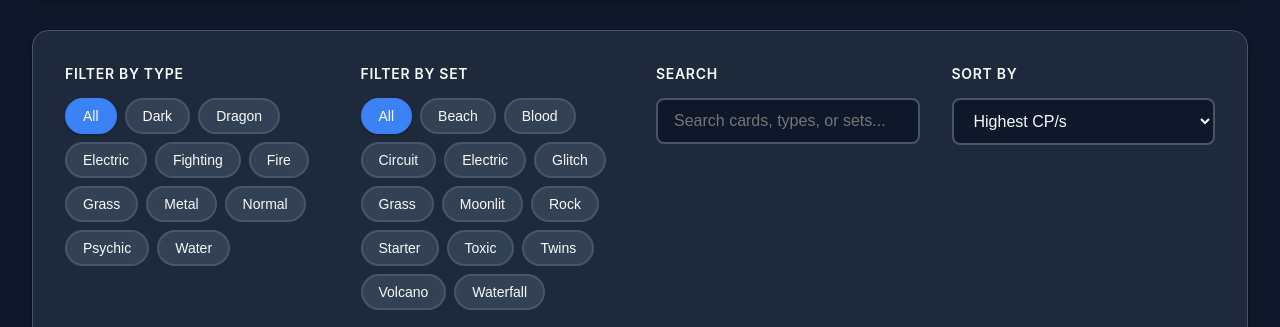
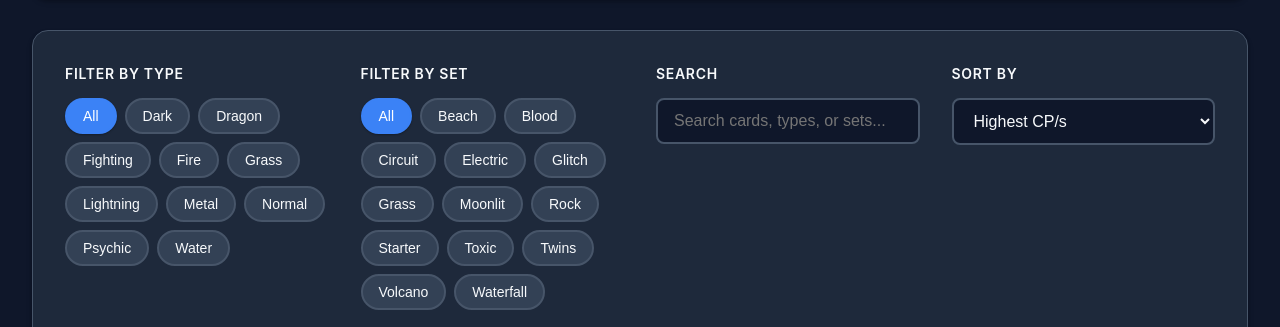
Before and after one commit to arxzez/Grow-a-Collection-Index, a plain HTML site: page index.html in a window 1280 px wide. Shown: the part 473-800 px from the top of the page. Drawn offline with Linux system fonts and the light colour scheme.

Commit message:
Update index.html
electric typing -> lightning

```diff
--- a/index.html
+++ b/index.html
@@ -448,7 +448,7 @@
 -----Starter Set-----
 Flamlett - CP/s: 1 - Type: Fire - Chance 1/4 | Flamlett Holo - CP/s: 1 - Type: Fire - Chance 1/40 | Grattata - CP/s: 1 - Type: Grass - Chance 1/4 | Grattata Holo - CP/s: 1 - Type: Grass - Chance 1/40 | Waterpie - CP/s: 1 - Type: Water - Chance 1/4 | Waterpie Holo - CP/s: 1 - Type: Water - Chance 1/40 | Flamtrio - CP/s: 1 - Type: Fire - Chance 1/12 | Flamtrio Holo - CP/s: 1 - Type: Fire - Chance 1/120 | Graticate - CP/s: 2 - Type: Grass - Chance 1/15 | Graticate Holo - CP/s: 2 - Type: Grass - Chance 1/150 | Coralpod - CP/s: 2 - Type: Water - Chance 1/20 | Coralpod Holo - CP/s: 2 - Type: Water - Chance 1/200 | Grensir - CP/s: 2 - Type: Grass - Chance 1/30 | Grensir Holo - CP/s: 2 - Type: Grass - Chance 1/300 | Aquafree - CP/s: 3 - Type: Water - Chance 1/60 | Aquafree Shiny - CP/s: 4 - Type: Water - Chance 1/1,333 |
 -----Electric Set-----
-| Zeeble - CP/s: 2 - Type: Electric - Chance 1/4 | Zeeble Holo - CP/s: 2 - Type: Electric - Chance 1/38 | Polygon - CP/s: 2 - Type: Electric - Chance 1/4 | Polygon Holo - CP/s: 3 - Type: Electric - Chance 1/44 | Dudos - CP/s: 3 - Type: Electric - Chance 1/5 | Dudos Holo - CP/s: 3 - Type: Electric - Chance 1/53 | Trakuna - CP/s: 3 - Type: Electric - Chance 1/7 | Trakuna Holo - CP/s: 3 - Type: Electric - Chance 1/66 | Elestar - CP/s: 3 - Type: Electric - Chance 1/9 | Elestar Holo - CP/s: 3 - Type: Electric - Chance 1/88 | Dutres - CP/s: 4 - Type: Electric - Chance 1/35 | Dutres Shiny - CP/s: 6 - Type: Electric - Chance 1/785 | Electrill - CP/s: 4 - Type: Electric - Chance 1/53 | Electrill Shiny - CP/s: 6 - Type: Electric - Chance 1/1,178 | Stormstar - CP/s: 5 - Type: Electric - Chance 1/106 | Stormstar shiny - CP/s: 7 - Type: Electric - Chance 1/2,356 |
+| Zeeble - CP/s: 2 - Type: Lightning - Chance 1/4 | Zeeble Holo - CP/s: 2 - Type: Lightning - Chance 1/38 | Polygon - CP/s: 2 - Type: Lightning - Chance 1/4 | Polygon Holo - CP/s: 3 - Type: Lightning - Chance 1/44 | Dudos - CP/s: 3 - Type: Lightning - Chance 1/5 | Dudos Holo - CP/s: 3 - Type: Lightning - Chance 1/53 | Trakuna - CP/s: 3 - Type: Lightning - Chance 1/7 | Trakuna Holo - CP/s: 3 - Type: Lightning - Chance 1/66 | Elestar - CP/s: 3 - Type: Lightning - Chance 1/9 | Elestar Holo - CP/s: 3 - Type: Lightning - Chance 1/88 | Dutres - CP/s: 4 - Type: Lightning - Chance 1/35 | Dutres Shiny - CP/s: 6 - Type: Lightning - Chance 1/785 | Electrill - CP/s: 4 - Type: Lightning - Chance 1/53 | Electrill Shiny - CP/s: 6 - Type: Lightning - Chance 1/1,178 | Stormstar - CP/s: 5 - Type: Lightning - Chance 1/106 | Stormstar shiny - CP/s: 7 - Type: Lightning - Chance 1/2,356 |
 -----Twins Set-----
 | Niranda - CP/s: 4 - Type: Water - Chance 1/4 | Niranda Holo - CP/s: 4 - Type: Water - Chance 11/38 | Nirando - CP/s: 4 - Type: Fire - Chance 1/4 | Nirando Holo - CP/s: 4 - Type: Fire - Chance 1/44 | Nirina - CP/s: 5 - Type: Water - Chance 1/5 | Nirina Holo - CP/s: 6 - Type: Water - Chance 1/53 | Nirino - CP/s: 5 - Type: Water - Chance 1/7 | Nirino Holo - CP/s: 6 - Type: Water - Chance 1/66 | Carretch - CP/s: 7 - Type: Normal - Chance 1/9 | Carretch Shiny - CP/s: 10 - Type: Normal - Chance 1/196 | Niroqueen - CP/s: 8 - Type: Water - Chance 1/35 | Niroqueen Shiny - CP/s: 8 - Type: Water - Chance 1/784 | Niroking - CP/s: 8 - Type: Fire - Chance 1/53 | Niroking Shiny - CP/s: 12 - Type: Fire - Chance 1/1,176 | Snowlax - CP/s: 12 - Type: Water - Chance 1/132 | Snowlax Shiny - CP/s: 18 - Type: Water - Chance 1/2,939 |
 -----Blood Set-----
@@ -456,17 +456,17 @@ Flamlett - CP/s: 1 - Type: Fire - Chance 1/4 | Flamlett Holo - CP/s: 1 - Type: F
 -----Toxic Set-----
 | Vedra - CP/s: 10 - Type: Dark - Chance 1/4 | Vedra Holo - CP/s: 12 - Type: Dark - Chance 1/37  | Omini - CP/s: 10 - Type: Psychic - Chance 1/4 | Omini Holo - CP/s: 12 - Type: Psychic - Chance 1/44 | Vipill - CP/s: 10 - Type: Dark - Chance 1/5 | Vipill Holo - CP/s: 12 - Type: Dark - Chance 1/52 | Gantela - CP/s: 14 - Type: Dark - Chance 1/7 | Gantela Shiny - CP/s: 21 - Type: Dark - Chance 1/145 | Hydra - CP/s: 14 - Type: Dark - Chance 1/9 | Hydra Shiny - CP/s: 21 - Type: Dark - Chance 1/194 | Omaster - CP/s: 19 - Type: Psychic - Chance 1/40 | Omaster Shiny - CP/s: 28 - Type: Psychic - Chance 1/894 | Vipilltor - CP/s: 19 - Type: Dark - Chance 1/65 | Vipilltor Shiny - CP/s: 28 - Type: Dark - Chance 1/1,453 | Vipras - CP/s: 25 - Type: Dark - Chance 1/262 | Vipras Shiny - CP/s: 37 - Type: Dark - Chance 1/5,811 | Vipras Gold - CP/s: 50 - Type: Dark - Chance 1/26,150 |
 -----Circuit Set-----
-| Oddisch  - CP/s: 13 - Type: Electric - Chance 1/4 | Oddisch Holo - CP/s: 15 - Type: Electric - Chance 1/37  | Sparky - CP/s: 13 - Type: Electric - Chance 1/4 | Sparky Holo - CP/s: 15 - Type: Electric - Chance 1/43 | Elecmite - CP/s: 13 - Type: Electric - Chance 1/5 | Elecmite Holo - CP/s: 15 - Type: Electric - Chance 1/51 | Bloom - CP/s: 17 - Type: Electric - Chance 1/6 | Bloom Shiny - CP/s: 25 - Type: Electric - Chance 1/143 | Thunter - CP/s: 17 - Type: Electric - Chance 1/9 | Thunter Shiny - CP/s: 25 - Type: Electric - Chance 1/208 | Electron - CP/s: 24 - Type: Electric - Chance 1/47 | Electron Shiny - CP/s: 36 - Type: Electric - Chance 1/1,038 | Vilebulb - CP/s: 24 - Type: Electric - Chance 1/73 | Vilebulb Shiny - CP/s: 36 - Type: Electric - Chance 1/1,632 | Lightgar - CP/s: 30 - Type: Electric - Chance 1/514 | Lightgar Shiny - CP/s: 45 - Type: Electric - Chance 1/11,422 | Lightgar Gold - CP/s: 60 - Type: Electric - Chance 1/51,400 |
+| Oddisch  - CP/s: 13 - Type: Lightning - Chance 1/4 | Oddisch Holo - CP/s: 15 - Type: Lightning - Chance 1/37  | Sparky - CP/s: 13 - Type: Lightning - Chance 1/4 | Sparky Holo - CP/s: 15 - Type: Lightning - Chance 1/43 | Elecmite - CP/s: 13 - Type: Lightning - Chance 1/5 | Elecmite Holo - CP/s: 15 - Type: Lightning - Chance 1/51 | Bloom - CP/s: 17 - Type: Lightning - Chance 1/6 | Bloom Shiny - CP/s: 25 - Type: Lightning - Chance 1/143 | Thunter - CP/s: 17 - Type: Lightning - Chance 1/9 | Thunter Shiny - CP/s: 25 - Type: Lightning - Chance 1/208 | Electron - CP/s: 24 - Type: Lightning - Chance 1/47 | Electron Shiny - CP/s: 36 - Type: Lightning - Chance 1/1,038 | Vilebulb - CP/s: 24 - Type: Lightning - Chance 1/73 | Vilebulb Shiny - CP/s: 36 - Type: Lightning - Chance 1/1,632 | Lightgar - CP/s: 30 - Type: Lightning - Chance 1/514 | Lightgar Shiny - CP/s: 45 - Type: Lightning - Chance 1/11,422 | Lightgar Gold - CP/s: 60 - Type: Lightning - Chance 1/51,400 |
 -----Grass Set-----
 | Greeniwag - CP/s: 18 - Type: Grass - Chance 1/4 | Greeniwag Holo - CP/s: 21 - Type: Grass - Chance 1/37  | Eggsey - CP/s: 20 - Type: Grass - Chance 1/4 | Eggsey Shiny - CP/s: 30 - Type: Grass - Chance 1/96 | Luckytung - CP/s: 20 - Type: Grass - Chance 1/5 | Luckytung Shiny - CP/s: 30 - Type: Grass - Chance 1/116 | Greeniwhirl - CP/s: 20 - Type: Grass - Chance 1/7 | Greeniwhirl  Shiny - CP/s: 30 - Type: Grass - Chance 1/144 | Poisaur - CP/s: 21 - Type: Grass - Chance 1/9 | Poisaur Shiny - CP/s: 31 - Type: Grass - Chance 1/193 | Greeniwrath - CP/s: 27 - Type: Grass - Chance 1/47 | Greeniwrath Shiny - CP/s: 40 - Type: Grass - Chance 1/1,051 | Vinasaur - CP/s: 27 - Type: Grass - Chance 1/65 | Vinasaur Shiny - CP/s: 40 - Type: Grass - Chance 1/1,444 | Toxisaur - CP/s: 35 - Type: Grass - Chance 1/520 | Toxisaur Shiny - CP/s: 52 - Type: Grass - Chance 1/11,556 | Toxisaur Gold - CP/s: 70 - Type: Grass - Chance 1/52,000 |
 -----Rock Set-----
 | Flamuto - CP/s: 22 - Type: Fire - Chance 1/4 | Flamuto Holo - CP/s: 26 - Type: Fire - Chance 1/37  | Seadeen - CP/s: 22 - Type: Psychic - Chance 1/4 | Seadeen Holo - CP/s: 26 - Type: Psychic - Chance 1/96 | Rodude - CP/s: 25 - Type: Fighting - Chance 1/5 | Rodude Shiny - CP/s: 37 - Type: Fighting - Chance 1/116 | Dito - CP/s: 25 - Type: Psychic - Chance 1/7 | Dito Shiny - CP/s: 37 - Type: Psychic - Chance 1/144 | Goldking - CP/s: 26 - Type: Psychic - Chance 1/9 | Goldking Shiny - CP/s: 39 - Type: Psychic - Chance 1/193 | Rockeler - CP/s: 32 - Type: Fighting - Chance 1/47 | Rockeler Shiny - CP/s: 48 - Type: Fighting - Chance 1/1,051 | Flamutops - CP/s: 32 - Type: Fire - Chance 1/65 | Flamutops Shiny - CP/s: 48 - Type: Fire - Chance 1/1,444 | Rockem - CP/s: 42 - Type: Fighting - Chance 1/520 | Rockem Shiny - CP/s: 63 - Type: Fighting - Chance 1/11,556 | Rockem Gold - CP/s: 84 - Type: Fighting - Chance 1/52,000 |
 -----Waterfall Set-----
-| Electorb - CP/s: 24 - Type: Electric - Chance 1/4 | Electorb Holo - CP/s: 28 - Type: Electric - Chance 1/37  | Crababy - CP/s: 24 - Type: Water - Chance 1/4 | Crababy Holo - CP/s: 28 - Type: Water - Chance 1/43 | Tentamild - CP/s: 27 - Type: Water - Chance 1/5 | Tentamild Shiny - CP/s: 40 - Type: Water - Chance 1/115 | Atomicrode - CP/s: 27 - Type: Electric - Chance 1/6 | Atomicrode Shiny - CP/s: 40 - Type: Electric - Chance 1/144 | Princegler - CP/s: 29 - Type: Water - Chance 1/9 | Princegler Shiny - CP/s: 43 - Type: Water - Chance 1/192 | Madkarp - CP/s: 37 - Type: Water - Chance 1/47 | Madkarp Shiny - CP/s: 55 - Type: Water - Chance 1/1,049 | Tentabrutal - CP/s: 40 - Type: Water - Chance 1/65 | Tentabrutal Shiny - CP/s: 60 - Type: Water - Chance 1/1,443 | Madrados - CP/s: 57 - Type: Water - Chance 1/1,039 | Madrados Shiny - CP/s: 85 - Type: Water - Chance 1/23,089 | Madrados Gold - CP/s: 114 - Type: Water - Chance 1/103,900 |
+| Electorb - CP/s: 24 - Type: Lightning - Chance 1/4 | Electorb Holo - CP/s: 28 - Type: Lightning - Chance 1/37  | Crababy - CP/s: 24 - Type: Water - Chance 1/4 | Crababy Holo - CP/s: 28 - Type: Water - Chance 1/43 | Tentamild - CP/s: 27 - Type: Water - Chance 1/5 | Tentamild Shiny - CP/s: 40 - Type: Water - Chance 1/115 | Atomicrode - CP/s: 27 - Type: Lightning - Chance 1/6 | Atomicrode Shiny - CP/s: 40 - Type: Lightning - Chance 1/144 | Princegler - CP/s: 29 - Type: Water - Chance 1/9 | Princegler Shiny - CP/s: 43 - Type: Water - Chance 1/192 | Madkarp - CP/s: 37 - Type: Water - Chance 1/47 | Madkarp Shiny - CP/s: 55 - Type: Water - Chance 1/1,049 | Tentabrutal - CP/s: 40 - Type: Water - Chance 1/65 | Tentabrutal Shiny - CP/s: 60 - Type: Water - Chance 1/1,443 | Madrados - CP/s: 57 - Type: Water - Chance 1/1,039 | Madrados Shiny - CP/s: 85 - Type: Water - Chance 1/23,089 | Madrados Gold - CP/s: 114 - Type: Water - Chance 1/103,900 |
 -----Glitch Set-----
 | Glitchy - CP/s: 5 - Type: Dark - Chance 1/4 | Glitchy Holo - CP/s: 6 - Type: Dark - Chance 1/37  | Bugorm - CP/s: 7 - Type: Psychic - Chance 1/4 | Bugorm Holo - CP/s: 8 - Type: Psychic - Chance 1/43 | Bugant - CP/s: 10 - Type: Dark - Chance 1/5 | Bugant Holo - CP/s: 12 - Type: Dark - Chance 1/51 | Tinybit - CP/s: 15 - Type: Metal - Chance 1/6 | Tinybit Shiny - CP/s: 22 - Type: Metal - Chance 1/143 | Bugotrop - CP/s: 17 - Type: Psychic - Chance 1/9 | Bugotrop Shiny - CP/s: 25 - Type: Psychic - Chance 1/190 | Pikukyu - CP/s: 25 - Type: Psychic - Chance 1/47 | Pikukyu Shiny - CP/s: 37 - Type: Psychic - Chance 1/1,036 | Colosabyte - CP/s: 45 - Type: Metal - Chance 1/513 | Colosabyte Shiny - CP/s: 67 - Type: Metal - Chance 1/11,400 | Colosabyte Gold - CP/s: 90 - Type: Metal - Chance 1/51,300 | Torrant - CP/s: 45 - Type: Dark - Chance 1/513 | Torrant Shiny - CP/s: 67 - Type: Dark - Chance 1/11,400 | Torrant Gold - CP/s: 90 - Type: Dark - Chance 1/51,300 |
 -----Beach Set-----
-| Sandyghost - CP/s: 5 - Type: Psychic - Chance 1/4 | Sandyghost Holo - CP/s: 6 - Type: Psychic - Chance 1/5  | Winper - CP/s: 7 - Type: Water - Chance 1/5 | Winper Holo - CP/s: 8 - Type: Water - Chance 1/46 | Sandastle - CP/s: 10 - Type: Psychic - Chance 1/5 | Sandastle Holo - CP/s: 12 - Type: Psychic - Chance 1/51 | Sharbie - CP/s: 15 - Type: Dragon - Chance 1/6 | Sharbie Shiny - CP/s: 22 - Type: Dragon - Chance 1/137 | Piliper - CP/s: 20 - Type: Water - Chance 1/8 | Piliper Shiny - CP/s: 30 - Type: Water - Chance 1/171 | Sharbite - CP/s: 30 - Type: Dragon - Chance 1/31 | Sharbite Shiny - CP/s: 45 - Type: Dragon - Chance 1/684 | Sharchomp - CP/s: 50 - Type: Dragon - Chance 1/462 | Sharchomp Shiny - CP/s: 75 - Type: Dragon - Chance 1/10,256 | Sharchomp Gold - CP/s: 100 - Type: Dragon - Chance 1/46,150 | Suraiku - CP/s: 60 - Type: Electric - Chance 1/923 | Suraiku Shiny - CP/s: 90 - Type: Electric - Chance 1/20,511 | Suraiku Gold - CP/s: 120 - Type: Electric - Chance 1/92,300 |
+| Sandyghost - CP/s: 5 - Type: Psychic - Chance 1/4 | Sandyghost Holo - CP/s: 6 - Type: Psychic - Chance 1/5  | Winper - CP/s: 7 - Type: Water - Chance 1/5 | Winper Holo - CP/s: 8 - Type: Water - Chance 1/46 | Sandastle - CP/s: 10 - Type: Psychic - Chance 1/5 | Sandastle Holo - CP/s: 12 - Type: Psychic - Chance 1/51 | Sharbie - CP/s: 15 - Type: Dragon - Chance 1/6 | Sharbie Shiny - CP/s: 22 - Type: Dragon - Chance 1/137 | Piliper - CP/s: 20 - Type: Water - Chance 1/8 | Piliper Shiny - CP/s: 30 - Type: Water - Chance 1/171 | Sharbite - CP/s: 30 - Type: Dragon - Chance 1/31 | Sharbite Shiny - CP/s: 45 - Type: Dragon - Chance 1/684 | Sharchomp - CP/s: 50 - Type: Dragon - Chance 1/462 | Sharchomp Shiny - CP/s: 75 - Type: Dragon - Chance 1/10,256 | Sharchomp Gold - CP/s: 100 - Type: Dragon - Chance 1/46,150 | Suraiku - CP/s: 60 - Type: Lightning - Chance 1/923 | Suraiku Shiny - CP/s: 90 - Type: Lightning - Chance 1/20,511 | Suraiku Gold - CP/s: 120 - Type: Lightning - Chance 1/92,300 |
 -----Moonlit Set-----
 | Riori - CP/s: 45 - Type: Fighting - Chance 1/1 | Riori Shiny - CP/s: 67 - Type: Fighting - Chance 1/23 | Riori Gold - CP/s: 90 - Type: Fighting - Chance 1/105 | Lupharos - CP/s: 55 - Type: Fighting - Chance 1/20 | Lupharos Shiny - CP/s: 82 - Type: Fighting - Chance 1/444 | Lupharos Gold - CP/s: 110 - Type: Fighting - Chance 1/2000 |
 -----Volcano Set-----
```
